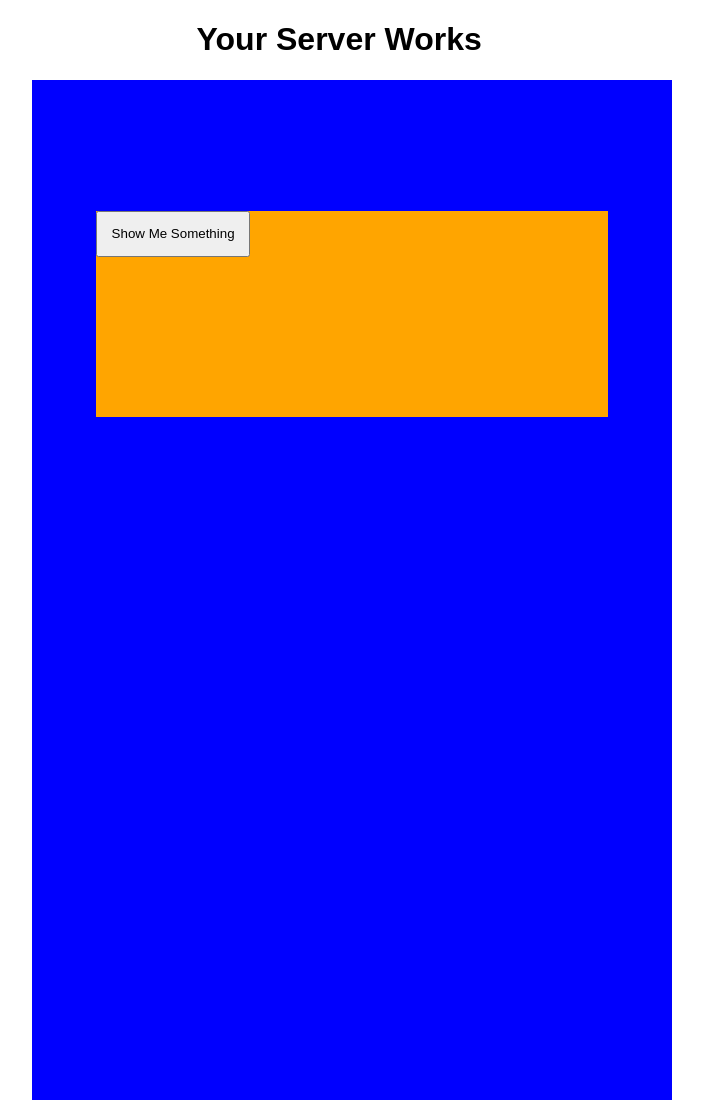
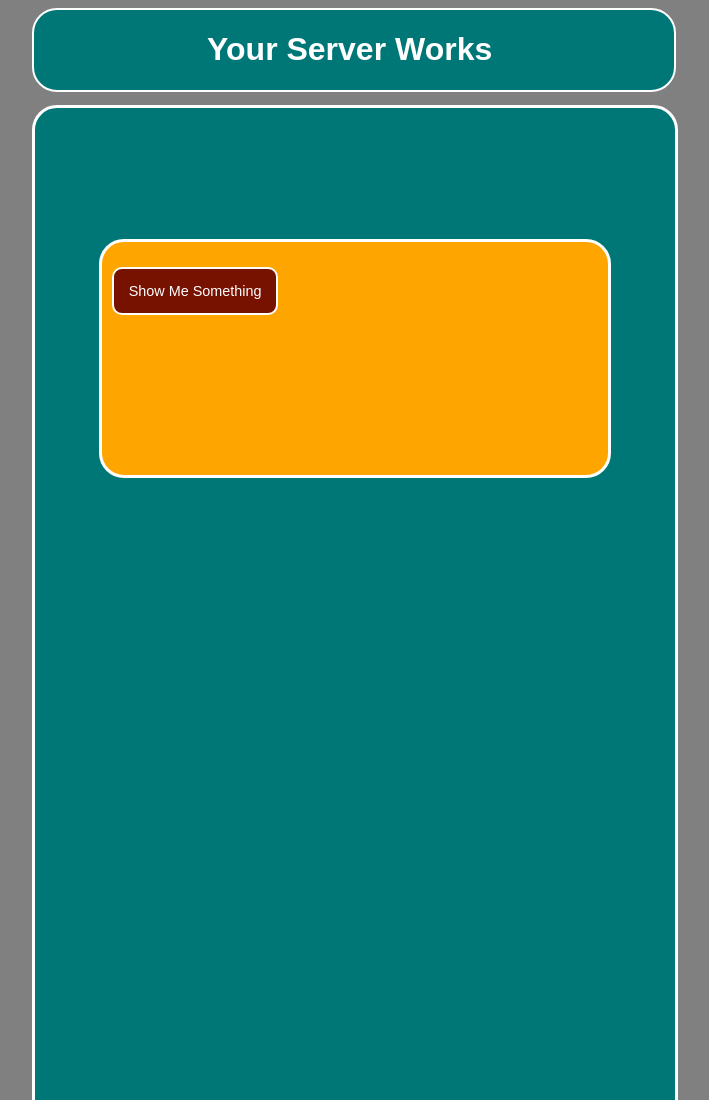
Before and after one commit to 00Overlord00/Refresher, a website: page public/views/index.html in a window 1280 px wide. Shown: the top 1100 px of the page, without its empty margins (317-1026 px from the left). Drawn offline with Linux system fonts and the light colour scheme.

Commit message:
Further CSS styling

```diff
--- a/public/styles/versace.css
+++ b/public/styles/versace.css
@@ -1,16 +1,25 @@
 body {
   font-family: lucida, sans-serif;
+  background-color: grey;
 }
 
 #queryArea {
+  border-radius: 25px;
+  border-style: solid;
+  border: 2px, 2px, 2px, 2px;
+  border-color: white;
+  color: white;
   width: 50vw;
   height: 1000vh;
-  background-color: blue;
+  background-color: #007777;
   margin-left: 27%;
   padding-top: .25%;
 }
 
 #buttonArea {
+  border-radius: 25px;
+  border-style: solid;
+  border: 2px, 2px, 2px, 2px, white;
   background-color: orange;
   padding-left: 40%
   padding-top: 25%;
@@ -20,15 +29,41 @@ body {
   margin-right: 10%
 }
 
+#headerArea {
+  margin-bottom: 1%;
+  color: white;
+  border-radius: 25px;
+  margin-left: 40%;
+  background-color: #007777;
+  margin-left: 27%;
+  width: 50vw;
+  border-top: 2px;
+  border-bottom: 2px;
+  border-right: 2px;
+  border-left: 2px;
+  border-style: solid;
+  border-color: white;
+  margin-bottom:
+}
+
 h1 {
   font: lucida;
-  margin-left: 40%;
+  margin-left: 27%;;
 }
 
 #queryButton {
+  border-radius: 10px;
+  background-color: #771100;
+  color: white;
+  font: lucida;
+  margin-left: 10px;
+  margin-top: 25px;
   padding-top: 1em;
   padding-bottom: 1em;
   padding-left: 1em;
   padding-right: 1em;
-
+  border: 5%, 5%, 5%, 5%;
+  border-style: solid;
+  border-color: white;
+  font-size: 90%;
 }
--- a/public/views/index.html
+++ b/public/views/index.html
@@ -6,7 +6,9 @@
     <script src="../scripts/index.js" charset="utf-8"></script>
     <title></title>
   </head>
+  <div id = "headerArea">
   <h1>Your Server Works</h1>
+</div>
   <div id = "queryArea">
     <div id = "buttonArea">
     <button id = "queryButton">Show Me Something</button>
```
